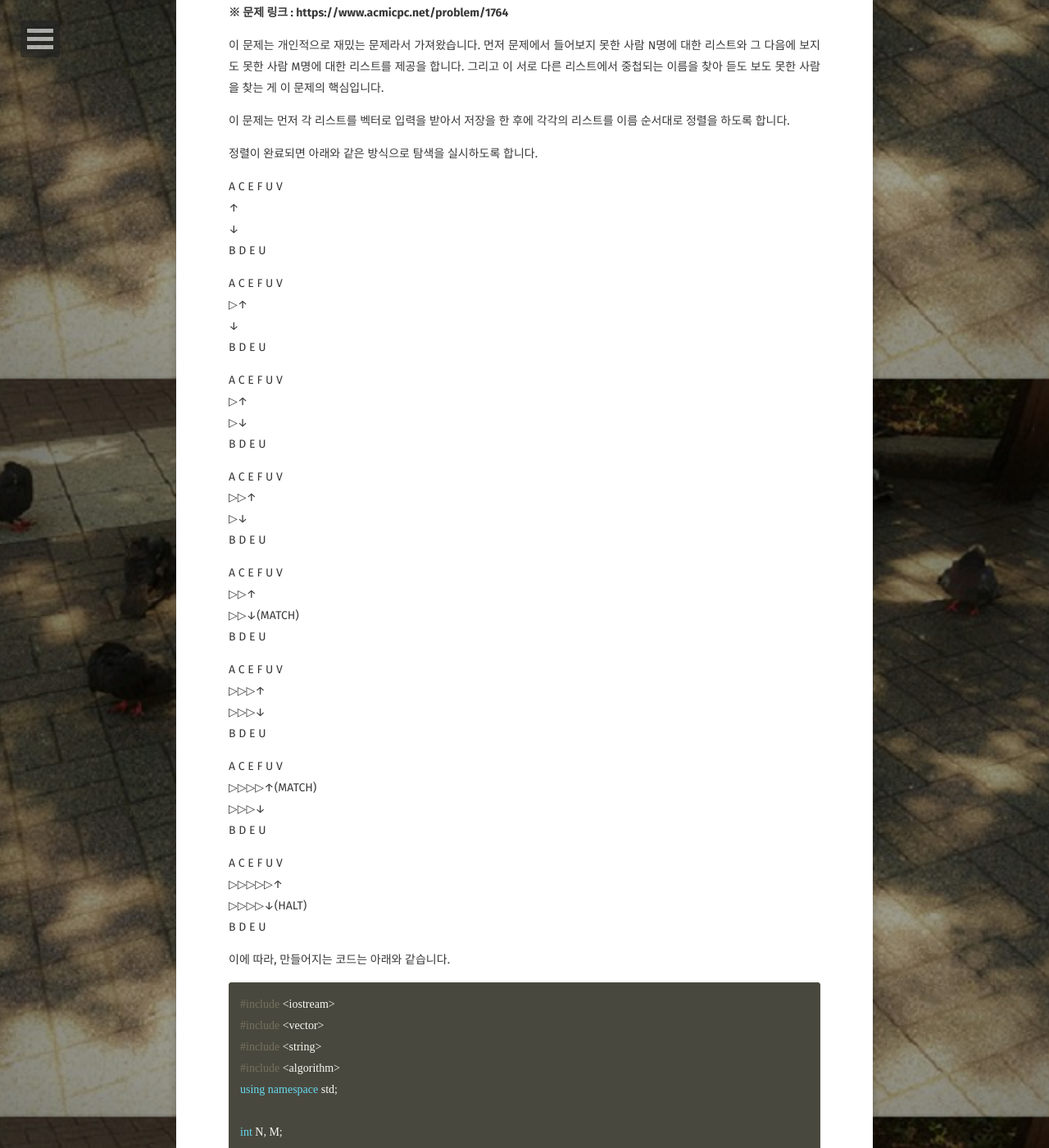
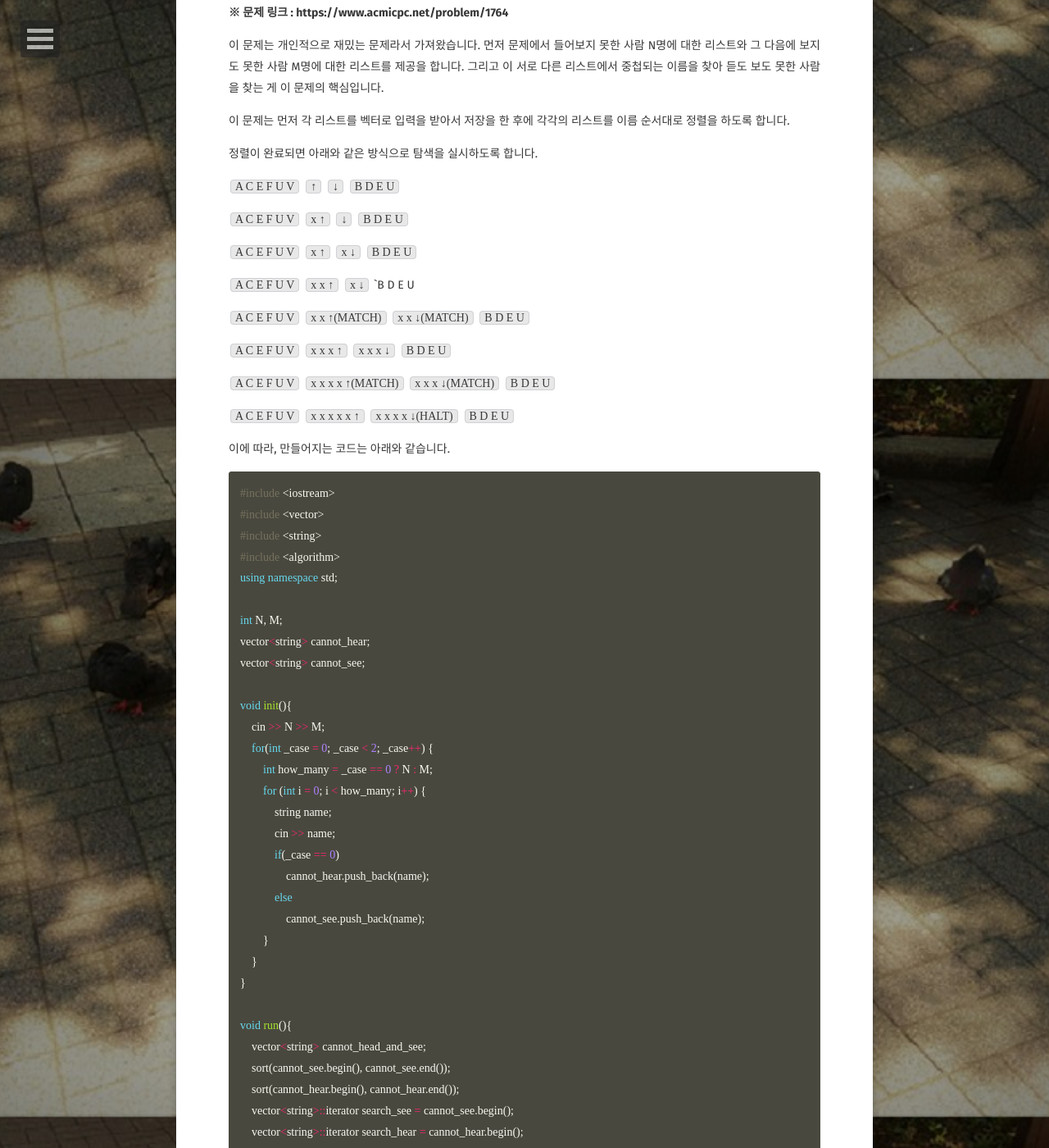
Before and after one commit to BlaCkinkGJ/blackinkgj.github.io, a Jekyll site: the page built from _posts/2018-algorithm/2018-05-24-Baekjoon-1764.md, in a window 1280 px wide and 1400 px high, scrolled down 438 px. Shown: the whole window at 82% size. Built offline with Jekyll 4.4.1, drawn with Linux system fonts in a browser that asks for light colours; some web fonts are replaced; comment, search, counter and statistics services are not loaded.

Commit message:
fixed length change : 1764 baekjoon

````diff
--- a/_posts/2018-algorithm/2018-05-24-Baekjoon-1764.md
+++ b/_posts/2018-algorithm/2018-05-24-Baekjoon-1764.md
@@ -18,45 +18,45 @@ comments: true
 
 정렬이 완료되면 아래와 같은 방식으로 탐색을 실시하도록 합니다.
 
-A C E F U V<br />
-↑<br />
-↓<br />
-B D E U<br />
+`A C E F U V`
+`↑`
+`↓`
+`B D E U`
 
-A C E F U V<br />
-▷↑<br />
-↓<br />
-B D E U<br />
+`A C E F U V`
+`x ↑`
+`↓`
+`B D E U`
 
-A C E F U V<br />
-▷↑<br />
-▷↓<br />
-B D E U<br />
+`A C E F U V`
+`x ↑`
+`x ↓`
+`B D E U`
 
-A C E F U V<br />
-▷▷↑<br />
-▷↓<br />
-B D E U<br />
+`A C E F U V`
+`x x ↑`
+`x ↓`
+`B D E U
 
-A C E F U V<br />
-▷▷↑<br />
-▷▷↓(MATCH)<br />
-B D E U<br />
+`A C E F U V`
+`x x ↑(MATCH)`
+`x x ↓(MATCH)`
+`B D E U`
 
-A C E F U V<br />
-▷▷▷↑<br />
-▷▷▷↓<br />
-B D E U<br />
+`A C E F U V`
+`x x x ↑`
+`x x x ↓`
+`B D E U`
 
-A C E F U V<br />
-▷▷▷▷↑(MATCH)<br />
-▷▷▷↓<br />
-B D E U<br />
+`A C E F U V`
+`x x x x ↑(MATCH)`
+`x x x ↓(MATCH)`
+`B D E U`
 
-A C E F U V<br />
-▷▷▷▷▷↑<br />
-▷▷▷▷↓(HALT)<br />
-B D E U<br />
+`A C E F U V`
+`x x x x x ↑`
+`x x x x ↓(HALT)`
+`B D E U`
 
 이에 따라, 만들어지는 코드는 아래와 같습니다.
 ```cpp
````
